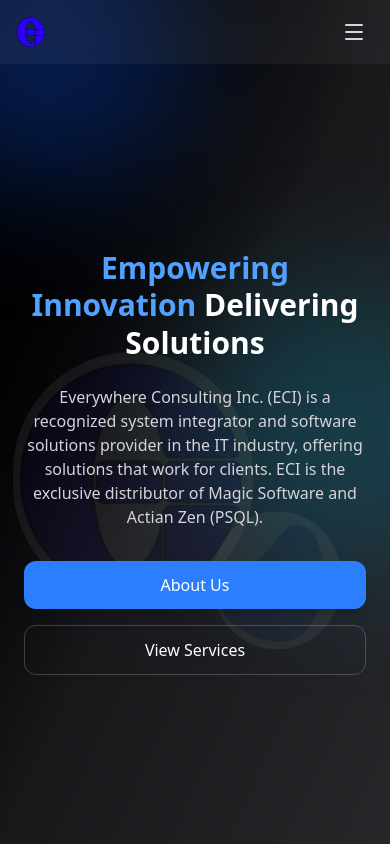
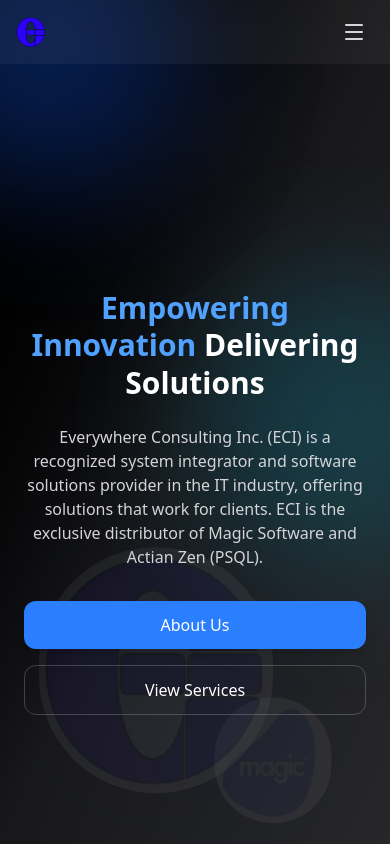
Before and after one commit to kcrosita23/ECI-INTERNSxJUNIORS, a React (Vite) app in the folder eci/: page / in a window 390 px wide. Shown: the top 844 px of the page. Built offline with nearby package versions, Linux system fonts and the light colour scheme.

Commit message:
improve responsiveness in different devices

```diff
--- a/eci/src/components/Hero.tsx
+++ b/eci/src/components/Hero.tsx
@@ -24,10 +24,11 @@ const floatAnimation = {
       <div className="absolute top-1/3 -right-24 w-72 h-72 sm:w-96 sm:h-96 bg-cyan-500/20 rounded-full blur-3xl" />
 
       {/* Content wrapper */}
-      <div className="relative z-10 w-full md:w-4/6 mx-auto px-6 sm:px-10 lg:px-20 pt-20">
+      <div className="relative z-10 max-w-7xl md:w-4/6 mx-auto px-6 sm:px-10 md:px-10 lg:px-15 xl:p-20 pt-20">
         {/* Text content */}
+        <div className="p-10"></div>
         <div className="text-center md:text-left">
-          <h1 className="text-3xl sm:text-4xl md:text-5xl lg:text-6xl font-bold leading-tight">
+          <h1 className="text-3xl sm:text-4xl md:text-5xl lg:text-5xl xl:text-6xl font-bold leading-tight">
             <span className="text-blue-400">Empowering Innovation&nbsp;</span>
             <br className="hidden sm:block" />
             Delivering Solutions
@@ -56,14 +57,14 @@ const floatAnimation = {
           <motion.div
             {...floatAnimation}
             transition={{ ...floatAnimation.transition, duration: 5 }}
-  className="absolute w-full top-120 left-52 -translate-x-1/2 -translate-y-1/2 md:top-12 md:right-0 md:left-10 md:translate-x-0 md:translate-y-0 z-10"
+            className="absolute left-[40%] top-[65%] sm:left-[40%] sm:top-[60%] md:left-[30%] md:top-[20%] xl:left-[30%] xl:top-[10%] -translate-x-1/2 z-10"
           >
             <div className="relative opacity-30 md:opacity-100">
               <div className="absolute inset-0 bg-blue-500/30 rounded-full blur-3xl" />
               <img
                 src="logo1.webp"
                 alt="ECI Logo"
-      className="relative w-60 md:w-72 rounded-full bg-white"
+                className="w-60 sm:w-58 md:w-56 xl:w-74 rounded-full bg-white"
               />
             </div>
           </motion.div>
@@ -77,18 +78,17 @@ const floatAnimation = {
               ease: "easeInOut",
               delay: 0.5,
             }}
-  className="absolute w-full top-150 left-102 -translate-x-1/2 -translate-y-1/2 md:top-60 md:right-0 md:left-70 md:translate-x-0 md:translate-y-0"
+            className="absolute left-[70%] top-[85%] sm:left-[65%] sm:top-[85%] md:left-[65%] md:top-[55%] xl:left-[65%] xl:top-[55%] -translate-x-1/2"
           >
             <div className="relative opacity-30 md:opacity-100">
               <div className="absolute inset-0 bg-blue-500/30 rounded-full blur-3xl" />
               <img
                 src="logo2.webp"
                 alt="Magic Logo"
-      className="relative w-32 md:w-52 rounded-full bg-white"
+                className="w-30 sm:w-28 md:w-36 xl:w-44 rounded-full bg-white"
               />
             </div>
           </motion.div>
-
         </div>
       </div>
 
```
Lines whose indentation alone changed are shown as unchanged.
